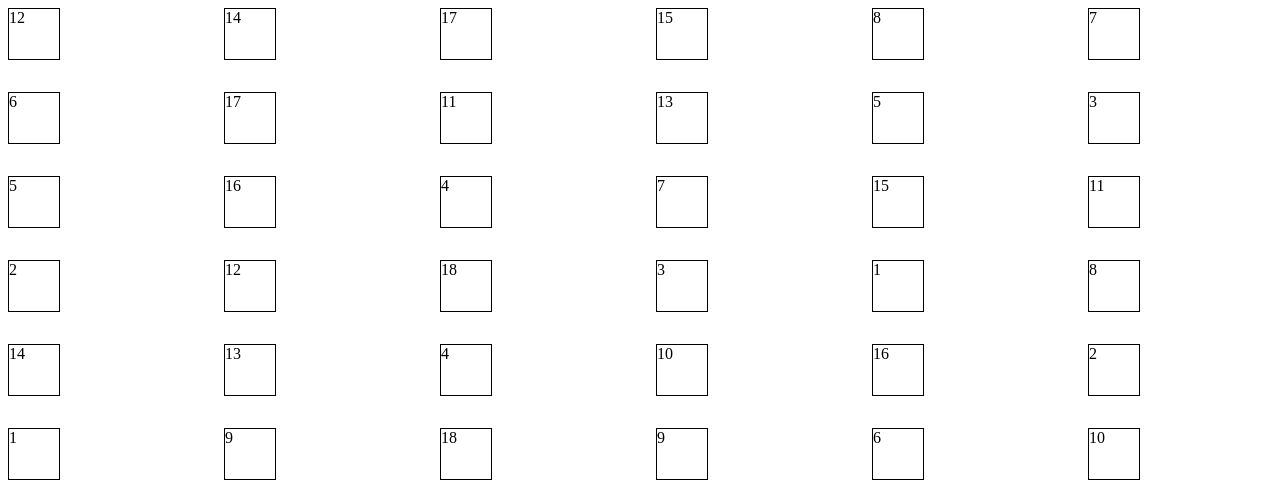
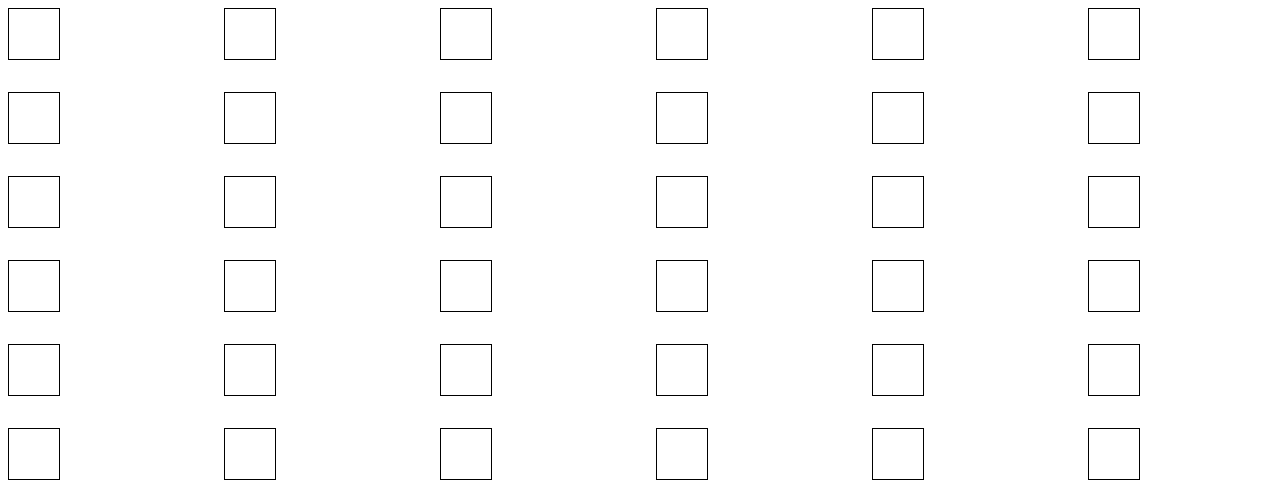
Before and after one commit to choir241/frontendeval, a React (Vite) app in the folder memoryGame/: page / in a window 1280 px wide. Shown: the top 482 px of the page. Built offline with nearby package versions, Linux system fonts and the light colour scheme.

Commit message:
update: hide card numbers for game purposes

```diff
--- a/memoryGame/src/Card.tsx
+++ b/memoryGame/src/Card.tsx
@@ -58,8 +58,7 @@ export default function GameCard({ props }: { props: ICard }) {
           }
         }}
       >
-        {/* {props.isShowing ? props.number : ""} */}
-        {props.number}
+        {props.isShowing ? props.number : ""}
       </section>
     );
   } else {
```
